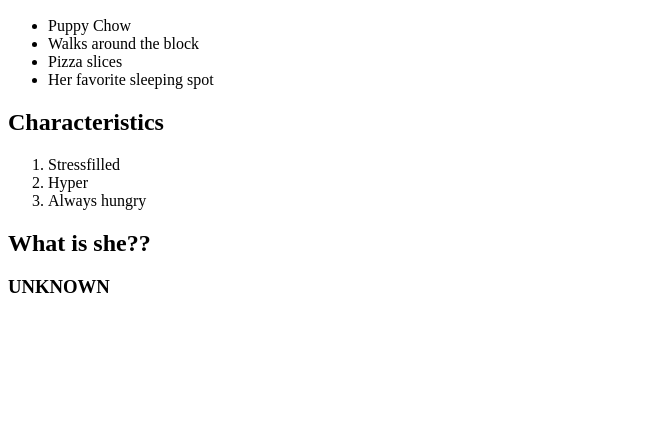
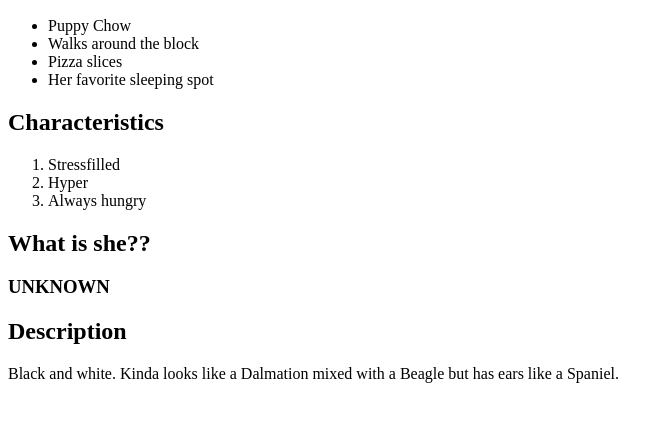
Before and after one commit to zmarston/sadies-page, a plain HTML site: page sadies-page/sadies-page.html in a window 1280 px wide. Shown: the part 110-532 px from the top of the page, without its empty margins (0-669 px from the left). Drawn offline with Linux system fonts and the light colour scheme.

Commit message:
added description

```diff
--- a/sadies-page/sadies-page.html
+++ b/sadies-page/sadies-page.html
@@ -20,5 +20,7 @@
     </ol>
     <h2>What is she??</h2>
     <h3>UNKNOWN</h3>
+    <h2>Description</h2>
+    <p>Black and white. Kinda looks like a Dalmation mixed with a Beagle but has ears like a Spaniel.</p>
   </body>
 </html>
```
